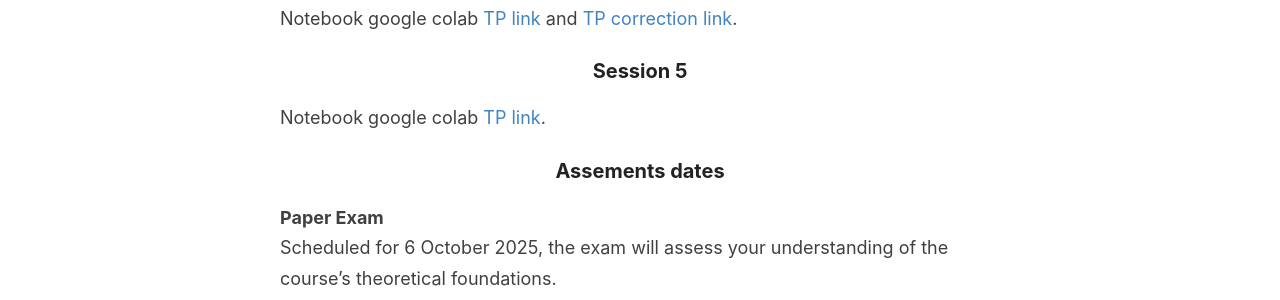
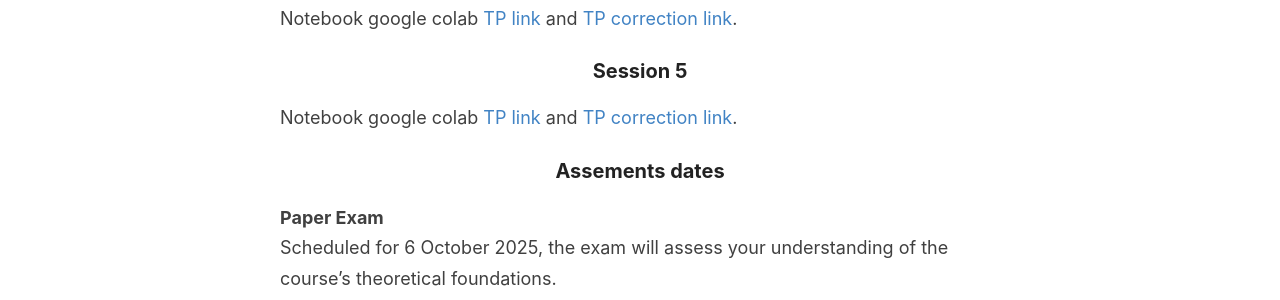
Before and after one commit to Zaltarba/blog, a Jekyll site: the page built from _pages/teaching.md, in a window 1280 px wide. Shown: the part 903-1203 px from the top of the page. Built offline with Jekyll 4.4.1, drawn with Linux system fonts in a browser that asks for light colours.

Commit message:
Update teaching.md

```diff
--- a/_pages/teaching.md
+++ b/_pages/teaching.md
@@ -29,7 +29,8 @@
 
 ### Session 5
 
-Notebook google colab [TP link](https://colab.research.google.com/github/Zaltarba/PSL_python_for_finance/blob/main/python_session_5.ipynb).
+Notebook google colab [TP link](https://colab.research.google.com/github/Zaltarba/PSL_python_for_finance/blob/main/python_session_5.ipynb) and [TP correction  link](https://colab.research.google.com/github/Zaltarba/PSL_python_for_finance/blob/main/python_session_5_corrected.ipynb).
+
 
 ### Assements dates
 
```
